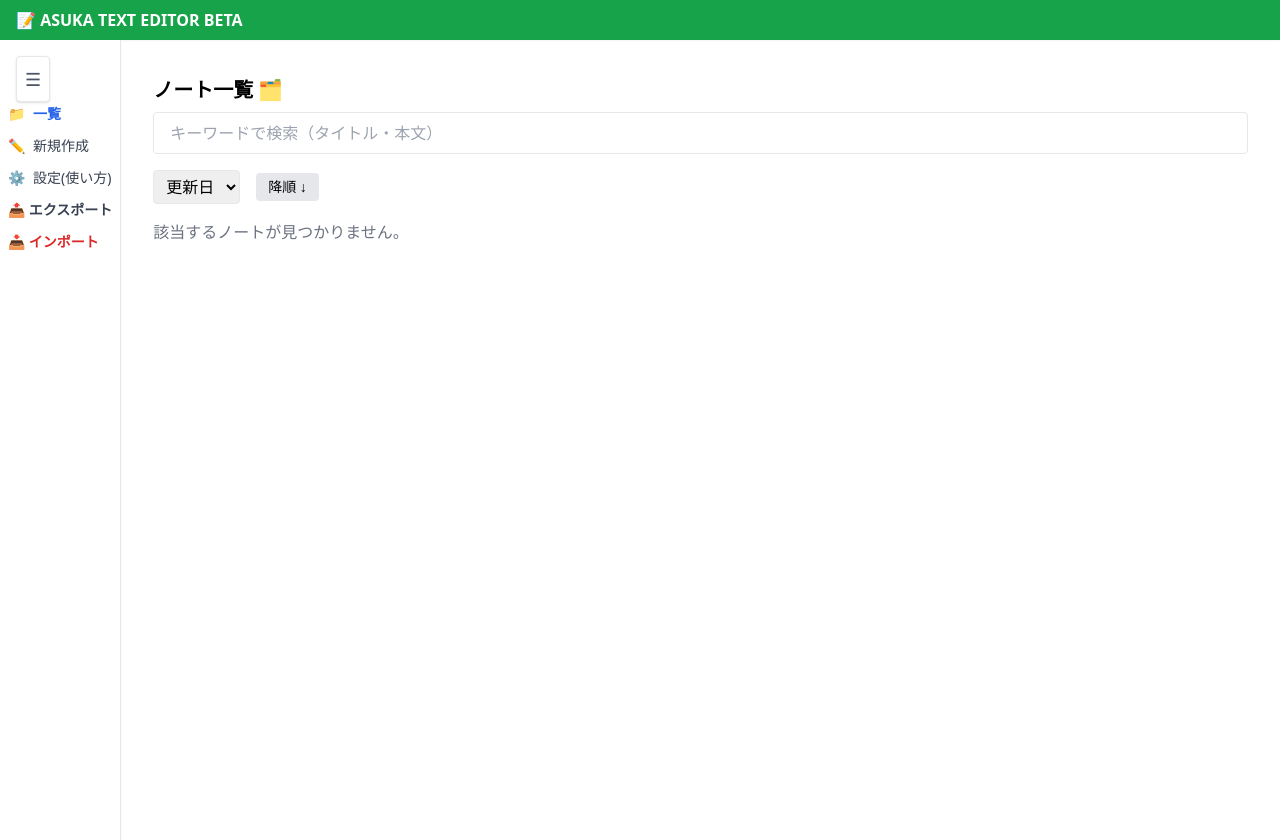
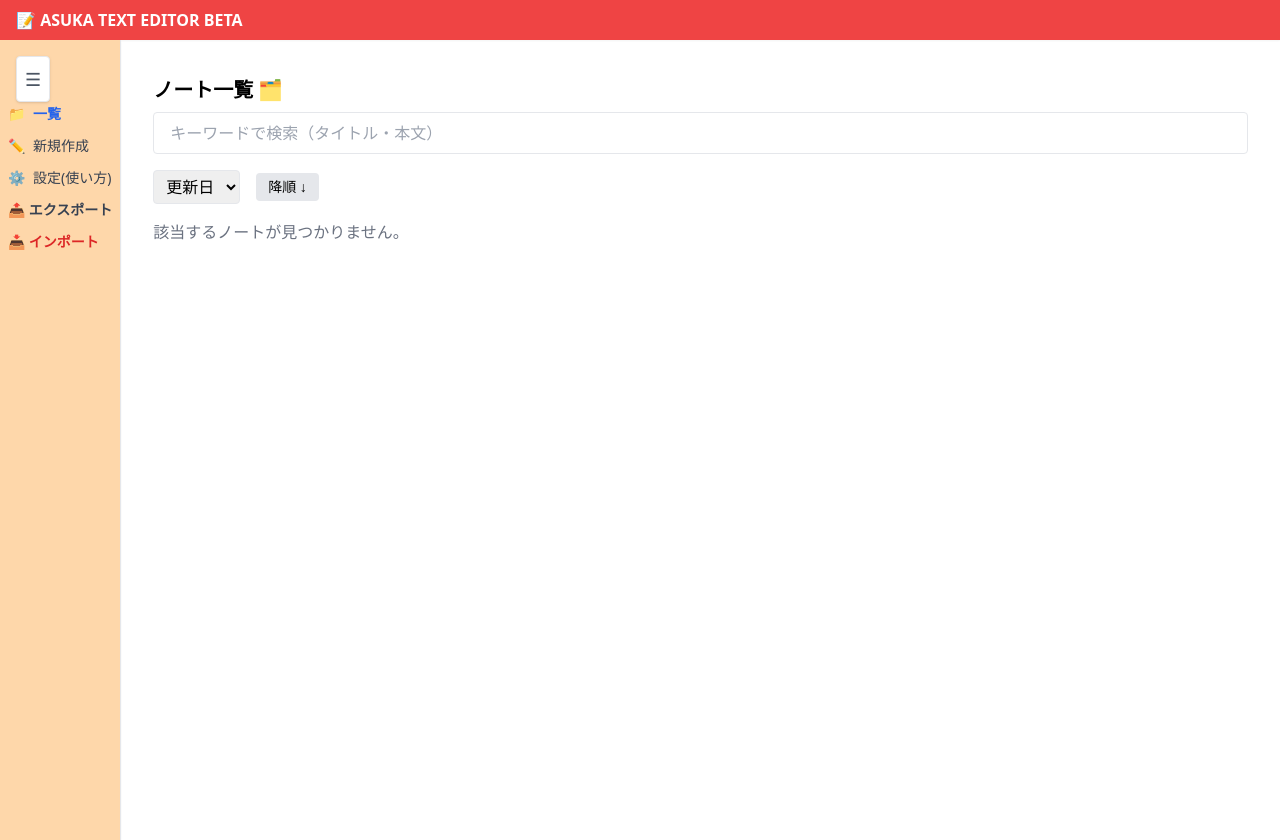
Before and after one commit to KeithCCC/linkmemo, a React (Vite) app: page / in a window 1280 px wide. Built offline with nearby package versions, Linux system fonts and the light colour scheme.

Commit message:
ASUKA color

```diff
--- a/src/App.jsx
+++ b/src/App.jsx
@@ -13,7 +13,7 @@ function App() {
   return (
     <div className="flex flex-col min-h-screen">
       {/* ✅ 上部ヘッダー帯 */}
-      <div className="bg-green-600 h-10 w-full flex items-center px-4 text-white font-semibold shadow-sm">
+      <div className="bg-red-500 h-10 w-full flex items-center px-4 text-white font-semibold shadow-sm">
         📝 ASUKA TEXT EDITOR BETA
       </div>
 
--- a/src/components/Navigation.jsx
+++ b/src/components/Navigation.jsx
@@ -42,7 +42,7 @@ export default function Navigation({ collapsed, setCollapsed }) {
   };
 
   return (
-    <aside className="relative h-screen bg-white border-r shadow-sm text-gray-700 text-sm font-medium">
+    <aside className="relative h-screen bg-orange-200 border-r shadow-sm text-gray-700 text-sm font-medium">
       {/* ハンバーガー */}
       <div className="absolute top-4 left-4 z-50">
         <button
```
Also changed, not shown: 4 other files (tests, documents, lock files or other folders).
